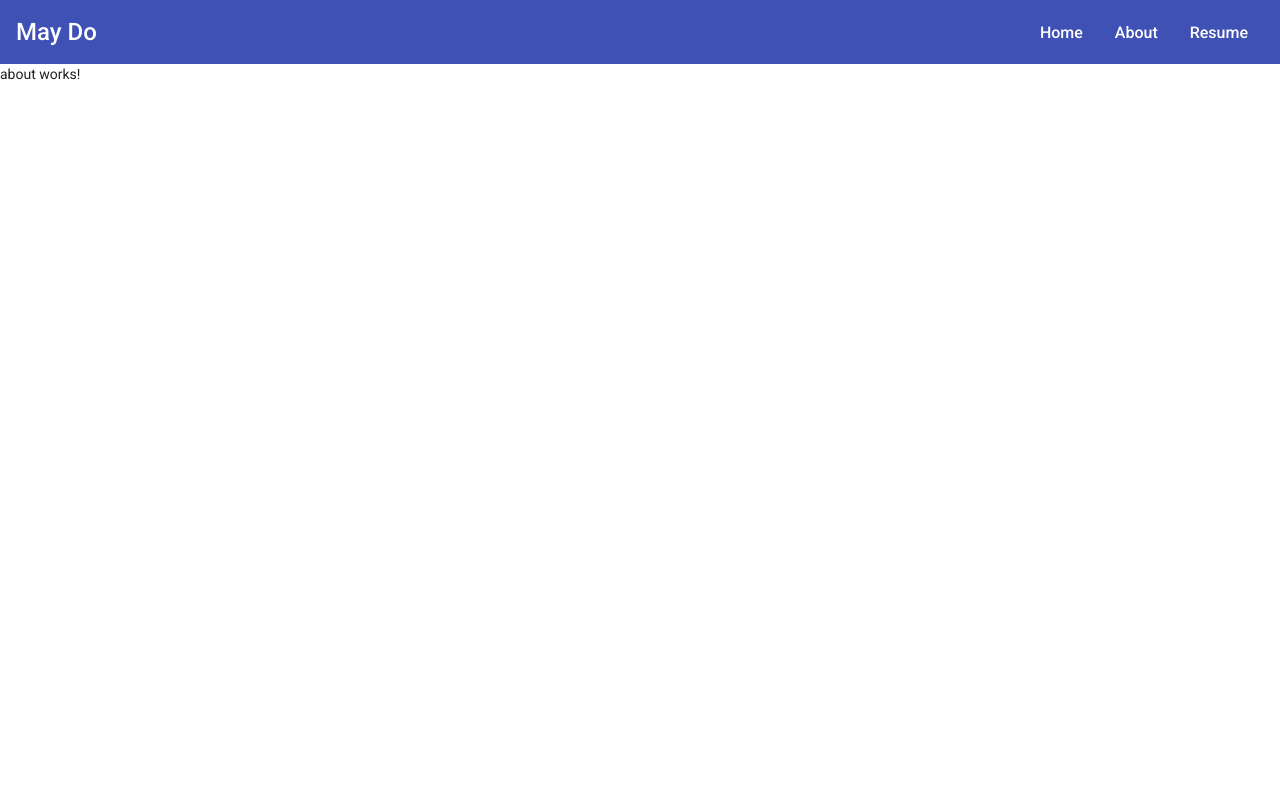
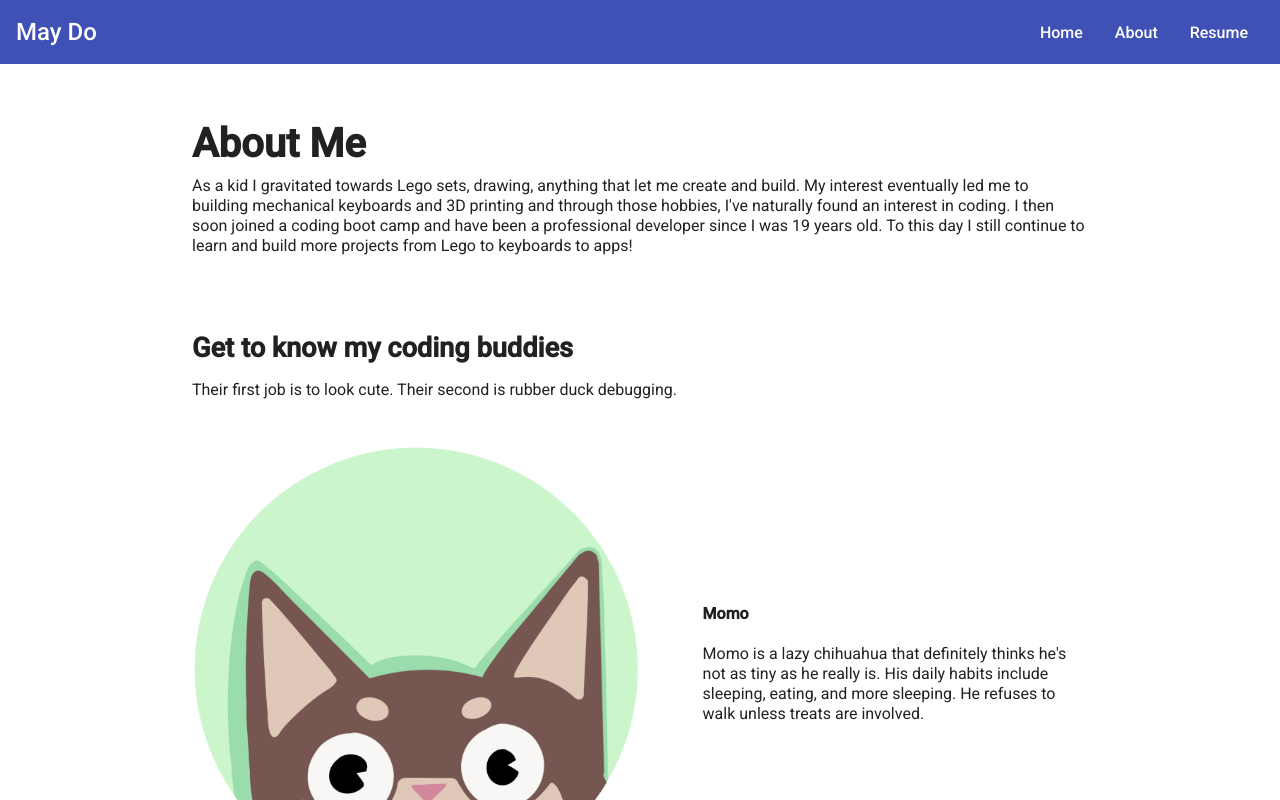
Before and after one commit to MayTD/MayTD.github.io, an Angular app: page /about in a window 1280 px wide. Shown: the top 800 px of the page. Built offline with nearby package versions, Linux system fonts and the light colour scheme.

Commit message:
add buddy imgs and display about screen

```diff
--- a/src/app/about/about.component.css
+++ b/src/app/about/about.component.css
@@ -0,0 +1,29 @@
+.container {
+  padding: 4rem 2rem;
+  font-size: medium;
+  max-width: 60rem;
+  margin: auto;
+}
+
+h1,
+h2,
+h3 {
+  font-weight: bolder;
+}
+
+h1 {
+  font-size: 2.5rem;
+}
+
+h2 {
+  font-size: 1.7rem;
+}
+
+img {
+  max-height: 28rem;
+  width: 100%;
+}
+
+.soc-icon {
+  font-size: 1.7rem;
+}
--- a/src/app/about/about.component.html
+++ b/src/app/about/about.component.html
@@ -1 +1,92 @@
-<p>about works!</p>
+<div
+  fxLayout="column"
+  fxLayoutAlign="center center"
+  fxLayoutGap="4rem"
+  class="container"
+>
+  <div>
+    <h1>About Me</h1>
+    <p>
+      As a kid I gravitated towards Lego sets, drawing, anything that let me
+      create and build. My interest eventually led me to building mechanical
+      keyboards and 3D printing and through those hobbies, I've naturally found
+      an interest in coding. I then soon joined a coding boot camp and have been
+      a professional developer since I was 19 years old. To this day I still
+      continue to learn and build more projects from Lego to keyboards to apps!
+    </p>
+  </div>
+  <div fxLayout="column" fxLayoutGap="2rem">
+    <div>
+      <h2>Get to know my coding buddies</h2>
+      <p>
+        Their first job is to look cute. Their second is rubber duck debugging.
+      </p>
+    </div>
+    <div
+      fxLayout="row"
+      fxLayout.lt-sm="column"
+      fxLayoutAlign="center center"
+      fxLayoutGap="4rem"
+    >
+      <img fxFlexOrder.xs="2" src="../../assets/img/momo.png" />
+      <div fxLayout="column">
+        <h3>Momo</h3>
+        <p>
+          Momo is a lazy chihuahua that definitely thinks he's not as tiny as he
+          really is. His daily habits include sleeping, eating, and more
+          sleeping. He refuses to walk unless treats are involved.
+        </p>
+      </div>
+    </div>
+    <div
+      fxLayout="row"
+      fxLayout.lt-sm="column"
+      fxLayoutAlign="center center"
+      fxLayoutGap="4rem"
+    >
+      <div fxLayout="column">
+        <h3>Mew</h3>
+        <p>
+          Mew is a sweet cat that always run for food. Her habits also includes
+          eating and sleeping all day but with the occasional sunbathing. Her
+          favorite toy is a laser pointer.
+        </p>
+      </div>
+      <img src="../../assets/img/mew.png" />
+    </div>
+  </div>
+  <div fxLayout="column" fxFlexFill>
+    <mat-card class="contact-card">
+      <h2>Contact Info</h2>
+      <mat-card-content>
+        <p>
+          If you got a burning question, project ideas, or just want to talk
+          about mechanical keyboards, lets connect.
+        </p>
+      </mat-card-content>
+      <mat-divider inset></mat-divider>
+      <mat-card-actions>
+        <div fxLayout="row" fxLayoutGap="1.5rem" fxLayoutAlign="start center">
+          <a mat-icon-button href="mailto: maytuyetdo@gmail.com">
+            <mat-icon
+              fontSet="fa"
+              class="soc-icon"
+              fontIcon="fa-envelope"
+            ></mat-icon>
+          </a>
+          <a mat-icon-button href="https://github.com/MayTD">
+            <mat-icon
+              fontSet="fa"
+              class="soc-icon"
+              fontIcon="fa-github"
+            ></mat-icon>
+          </a>
+          <a mat-icon-button href="https://www.linkedin.com/in/may-do/">
+            <mat-icon fontSet="fa" class="soc-icon" fontIcon="fa-linkedin">
+            </mat-icon>
+          </a>
+        </div>
+      </mat-card-actions>
+    </mat-card>
+  </div>
+</div>
--- a/src/app/about/about.component.ts
+++ b/src/app/about/about.component.ts
@@ -3,13 +3,8 @@ import { Component, OnInit } from '@angular/core';
 @Component({
   selector: 'app-about',
   templateUrl: './about.component.html',
-  styleUrls: ['./about.component.css']
+  styleUrls: ['./about.component.css'],
 })
-export class AboutComponent implements OnInit {
-
-  constructor() { }
-
-  ngOnInit(): void {
-  }
-
+export class AboutComponent {
+  constructor() {}
 }
```
Also changed, not shown: src/assets/img/mew.png (added), src/assets/img/momo.png (added).
